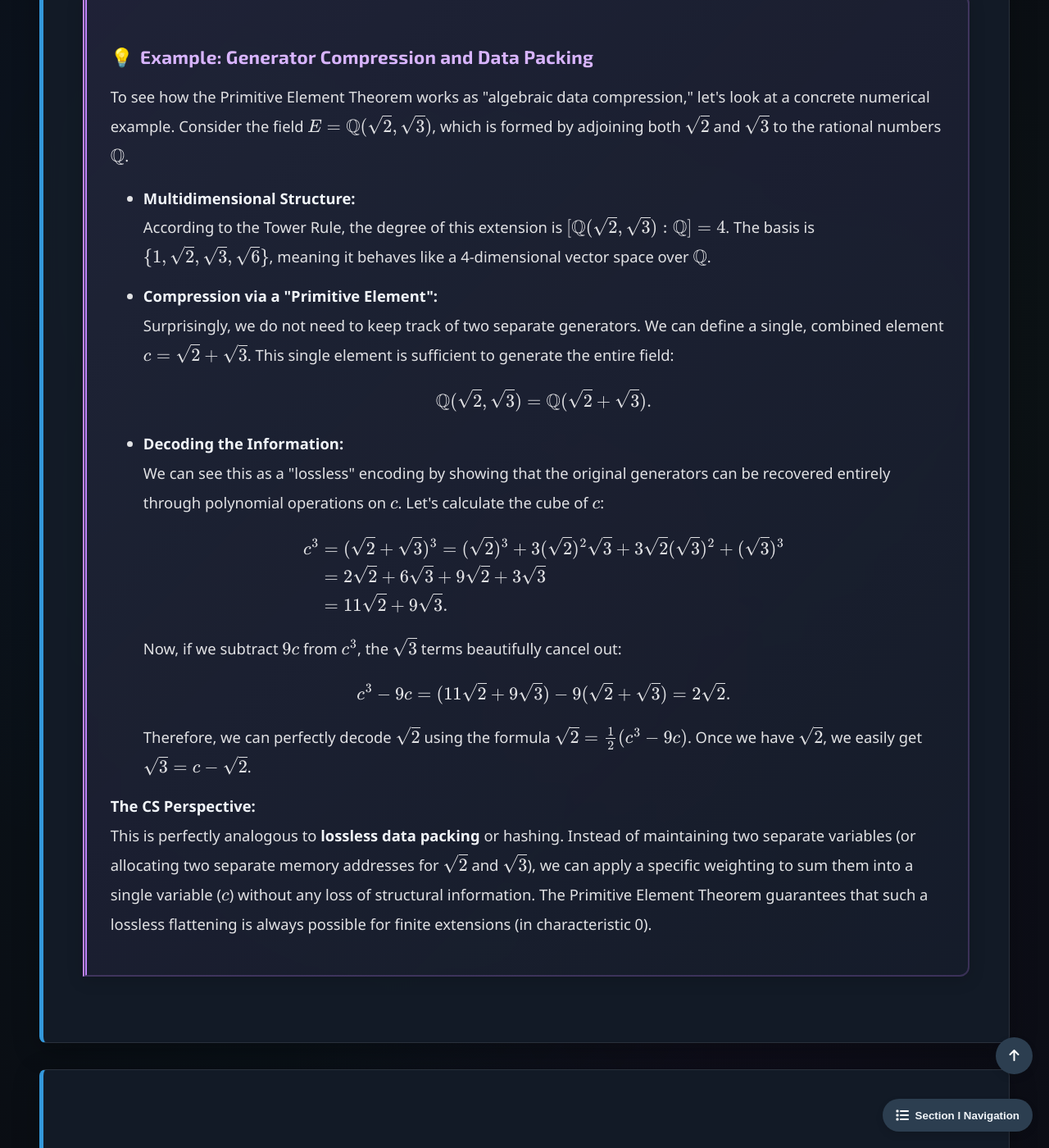
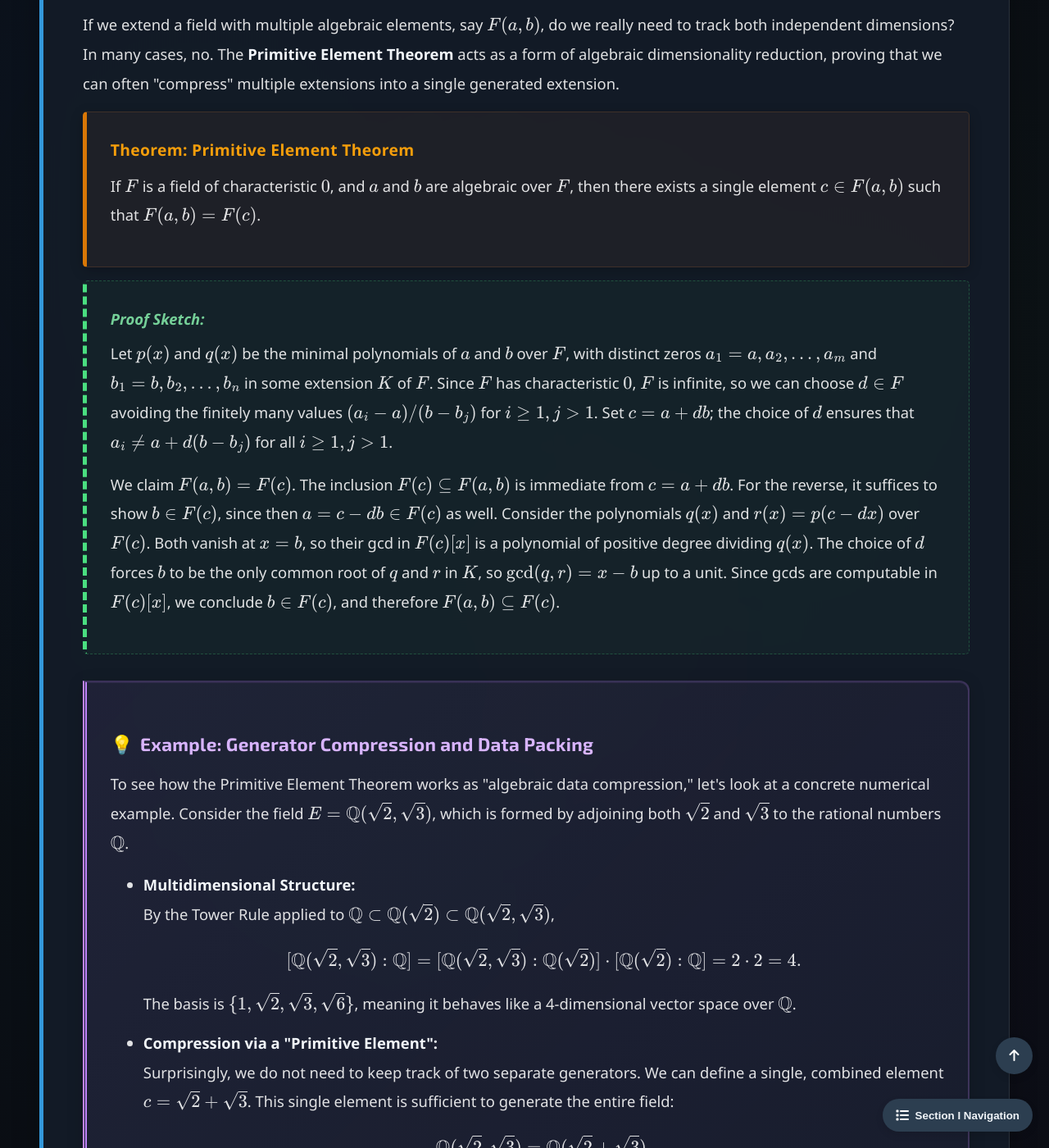
Before and after one commit to Yusukey01/yusukey01.github.io, a Jekyll site: the page built from Mathematics/Linear_algebra/algebraic_extension.html, in a window 1280 px wide and 1400 px high, scrolled down 6940 px. Shown: the whole window at 82% size. Built offline with Jekyll 4.4.1, drawn with Linux system fonts in a browser that asks for light colours; some of the changed text lies outside the part shown.

Commit message:
updated linalg-25 and reflik.

```diff
--- a/Mathematics/Linear_algebra/algebraic_extension.html
+++ b/Mathematics/Linear_algebra/algebraic_extension.html
@@ -172,13 +172,10 @@ uses_python: false
                     <p>
                         If \(E\) is a finite extension of the field \(F\), then \(E\) is an algebraic extension of \(F\).
                     </p>
-                    <p>
-                        Note that the converse of this theorem is not true.
-                    </p>
                 </div>
 
                 <p>
-                    Imagine, if the vector space dimension is \(n\), then any sequence of \(n+1\) elements must be linearly dependent.
+                    Intuitively: if the vector space dimension is \(n\), then any sequence of \(n+1\) elements must be linearly dependent.
                     For any element \(a \in E\), the \(n+1\) powers \(\{1, a, a^2, \dots, a^n\}\) must have some linear dependence relation
                     \(c_0 + c_1a + \dots + c_na^n = 0\). This equation is exactly a polynomial over \(F\) that \(a\) satisfies, proving \(a\) is algebraic.
                 </p>
@@ -203,6 +200,18 @@ uses_python: false
                         \]
                         Therefore, by definition, \(a\) is algebraic over \(F\). Since this applies to any \(a \in E\), the
                         entire extension \(E\) is algebraic.
+                    </p>
+                </div>
+
+                <div class="insight-box">
+                    <h3>Remark: The Converse Fails</h3>
+                    <p>
+                        The converse is false: an algebraic extension need not be finite.
+                        The standard counterexample is the field of all algebraic numbers \(\overline{\mathbb{Q}}\),
+                        consisting of every \(\alpha \in \mathbb{C}\) algebraic over \(\mathbb{Q}\). It is
+                        algebraic over \(\mathbb{Q}\) by construction, yet \([\overline{\mathbb{Q}} : \mathbb{Q}] = \infty\) —
+                        the elements \(\sqrt[n]{2}\) for \(n = 1, 2, 3, \ldots\) generate subfields of degrees
+                        \(1, 2, 3, \ldots\), so no finite \(\mathbb{Q}\)-basis can exist.
                     </p>
                 </div>
 
@@ -240,9 +249,9 @@ uses_python: false
                     <p>
                         First, let \(a \in K\). Then there are elements \(b_1, b_2, \ldots, b_n \in E\) such that
                         \[
-                        a = b_1 x_1 + b_2 x_2 + \cdots + b_n x_n.
+                        a = b_1 x_1 + b_2 x_2 + \cdots + b_n x_n
                         \]
-                        and for each \(i = 1, 2, \ldots, n\), there are elements \(c_{i1}, c_{i2}, \ldots, c_{im} \in F\)
+                        and, for each \(i = 1, 2, \ldots, n\), there are elements \(c_{i1}, c_{i2}, \ldots, c_{im} \in F\)
                         such that
                         \[
                         b_i = c_{i1} y_{1} + c_{i2} y_2 + \cdots + c_{im} y_{m}.
@@ -275,7 +284,10 @@ uses_python: false
                     </p>
 
                     <p>
-                        Since \(YX\) is a basis for \(K\) over \(F\) containing exactly \(mn\) distinct elements, we conclude that
+                        The \(mn\) products \(y_j x_i\) are pairwise distinct: if \(y_{j_1} x_{i_1} = y_{j_2} x_{i_2}\)
+                        with \((j_1, i_1) \neq (j_2, i_2)\), the difference would give a nontrivial linear dependence
+                        among the elements of \(YX\), contradicting the independence just proved. Therefore \(YX\) is a
+                        basis for \(K\) over \(F\) of cardinality \(mn\), and we conclude
                         \[
                         [K:F] = mn = [K:E][E:F].
                         \]
@@ -297,6 +309,28 @@ uses_python: false
                     </p>
                 </div>
 
+                <div class="proof">
+                    <span class="proof-title">Proof Sketch:</span>
+                    <p>
+                        Let \(p(x)\) and \(q(x)\) be the minimal polynomials of \(a\) and \(b\) over \(F\),
+                        with distinct zeros \(a_1 = a, a_2, \ldots, a_m\) and \(b_1 = b, b_2, \ldots, b_n\)
+                        in some extension \(K\) of \(F\). Since \(F\) has characteristic \(0\), \(F\) is infinite,
+                        so we can choose \(d \in F\) avoiding the finitely many values
+                        \((a_i - a)/(b - b_j)\) for \(i \geq 1, j > 1\). Set \(c = a + db\); the choice of \(d\)
+                        ensures that \(a_i \neq a + d(b - b_j)\) for all \(i \geq 1, j > 1\).
+                    </p>
+                    <p>
+                        We claim \(F(a, b) = F(c)\). The inclusion \(F(c) \subseteq F(a, b)\) is immediate from
+                        \(c = a + db\). For the reverse, it suffices to show \(b \in F(c)\), since then
+                        \(a = c - db \in F(c)\) as well. Consider the polynomials \(q(x)\) and
+                        \(r(x) = p(c - dx)\) over \(F(c)\). Both vanish at \(x = b\), so their gcd in
+                        \(F(c)[x]\) is a polynomial of positive degree dividing \(q(x)\). The choice of \(d\)
+                        forces \(b\) to be the only common root of \(q\) and \(r\) in \(K\), so
+                        \(\gcd(q, r) = x - b\) up to a unit. Since gcds are computable in \(F(c)[x]\),
+                        we conclude \(b \in F(c)\), and therefore \(F(a, b) \subseteq F(c)\).
+                    </p>
+                </div>
+
                 <div class="insight-box">
                     <h3>Example: Generator Compression and Data Packing</h3>
                     <p>
@@ -308,8 +342,11 @@ uses_python: false
                     <ul style="padding-left: 40px;">
                         <li>
                             <strong>Multidimensional Structure:</strong><br>
-                            According to the Tower Rule, the degree of this extension is
-                            \([\mathbb{Q}(\sqrt{2}, \sqrt{3}) : \mathbb{Q}] = 4\). The basis is \(\{1, \sqrt{2}, \sqrt{3}, \sqrt{6}\}\), meaning
+                            By the Tower Rule applied to \(\mathbb{Q} \subset \mathbb{Q}(\sqrt{2}) \subset \mathbb{Q}(\sqrt{2}, \sqrt{3})\),
+                            \[
+                            [\mathbb{Q}(\sqrt{2}, \sqrt{3}) : \mathbb{Q}] = [\mathbb{Q}(\sqrt{2}, \sqrt{3}) : \mathbb{Q}(\sqrt{2})] \cdot [\mathbb{Q}(\sqrt{2}) : \mathbb{Q}] = 2 \cdot 2 = 4.
+                            \]
+                            The basis is \(\{1, \sqrt{2}, \sqrt{3}, \sqrt{6}\}\), meaning
                             it behaves like a 4-dimensional vector space over \(\mathbb{Q}\).
                         </li>
 
@@ -343,7 +380,7 @@ uses_python: false
                     </ul>
                     <p>
                         <strong>The CS Perspective:</strong><br>
-                        This is perfectly analogous to <strong>lossless data packing</strong> or hashing. Instead of maintaining two separate
+                        This is perfectly analogous to <strong>lossless data packing</strong>. Instead of maintaining two separate
                         variables (or allocating two separate memory addresses for \(\sqrt{2}\) and \(\sqrt{3}\)), we can apply a specific
                         weighting to sum them into a single variable (\(c\)) without any loss of structural information. The Primitive Element
                         Theorem guarantees that such a lossless flattening is always possible for finite extensions (in characteristic 0).
@@ -385,8 +422,13 @@ uses_python: false
                     </p>
 
                     <p>
-                        Since \(b\) is algebraic over \(F\), the simple extension \(F(b)\) has a finite degree over \(F\). Also, since \(a\) is
-                        algebraic over \(F\), it is certainly algebraic over \(F(b)\). Thus, the extension \(F(a,b)\) over \(F(b)\) is also finite.
+                        Since \(b\) is algebraic over \(F\), the simple extension \(F(b)\) has finite degree over \(F\):
+                        by the <a href="#T-characterization_extensions" class="ref-link"><strong>Characterization of Extensions</strong></a> and the
+                        <a href="extension_field.html#T-simple_extension_structure" class="ref-link"><strong>structure theorem for \(F(b)\)</strong></a>,
+                        \([F(b) : F]\) equals the degree of the minimal polynomial of \(b\).
+                        Since \(a\) is algebraic over \(F\), it satisfies the same nonzero polynomial when viewed over the larger field \(F(b)\),
+                        so \(a\) is algebraic over \(F(b)\) as well. Applying the same argument to the simple extension \(F(b)(a) = F(a, b)\),
+                        we see that \([F(a, b) : F(b)]\) is finite.
                     </p>
 
                     <p>
@@ -413,10 +455,37 @@ uses_python: false
                     </p>
                 </div>
 
+                <div class="proof">
+                    <span class="proof-title">Proof:</span>
+                    <p>
+                        Let \(\alpha \in K\). Since \(K\) is algebraic over \(E\), \(\alpha\) satisfies a nonzero polynomial
+                        \(f(x) = e_n x^n + e_{n-1} x^{n-1} + \cdots + e_0\) with coefficients \(e_0, e_1, \ldots, e_n \in E\).
+                        Consider the intermediate field
+                        \[
+                        E_0 = F(e_0, e_1, \ldots, e_n).
+                        \]
+                        Each \(e_i\) is algebraic over \(F\) (because \(E\) is algebraic over \(F\)). Adjoining the \(e_i\) one at a time and applying
+                        the previous theorem at each step, the chain
+                        \[
+                        F \subset F(e_0) \subset F(e_0, e_1) \subset \cdots \subset F(e_0, e_1, \ldots, e_n) = E_0
+                        \]
+                        consists of finite extensions; hence \([E_0 : F]\) is finite by the <a href="#T-tower_rule" class="ref-link"><strong>Tower Rule</strong></a>.
+                    </p>
+                    <p>
+                        Now \(\alpha\) is algebraic over \(E_0\), since \(f(x)\) lies in \(E_0[x]\) by construction; hence
+                        \([E_0(\alpha) : E_0]\) is also finite. Applying the Tower Rule,
+                        \[
+                        [E_0(\alpha) : F] = [E_0(\alpha) : E_0] \cdot [E_0 : F] < \infty.
+                        \]
+                        Since \(\alpha \in E_0(\alpha)\) and \([E_0(\alpha) : F]\) is finite, <a href="#T-finite_implies_algebraic" class="ref-link"><strong>Finite Implies Algebraic</strong></a>
+                        yields that \(\alpha\) is algebraic over \(F\). As \(\alpha \in K\) was arbitrary, \(K\) is algebraic over \(F\).
+                    </p>
+                </div>
+
                 <p>
-                    These theorems prove that the "algebraic universe" is closed. We can stack finite extensions on top of each other safely without
+                    These theorems prove that the "algebraic universe" is closed. We can stack algebraic extensions on top of each other safely without
                     accidentally falling into infinite-dimensional (transcendental) chaos. With this secure, discrete foundation of dimensions and
-                    extensions established, we are now ready to transition to continuous geometry, starting with the discrete symmetries of polygons
+                    extensions established, we are now ready to transition to continuous geometry, starting with the <a href="dihedral_group.html">discrete symmetries of polygons</a>
                     and evolving into the continuous Lie Groups of 3D space: \(SO(3)\) and \(SE(3)\).
                 </p>
 
--- a/Mathematics/Linear_algebra/cyclic_groups.html
+++ b/Mathematics/Linear_algebra/cyclic_groups.html
@@ -429,7 +429,7 @@ uses_python: false
                 </div>
 
                 <div class="theorem" id="T-gcd_distributive">
-                    <span class="theorem-title">Remark (Distributive Property of gcd)</span>
+                    <span class="theorem-title">Theorem: Distributive Property of gcd</span>
                     For any positive integers \(a, b, c\),
                     \[
                     \gcd(ab, ac) = a \cdot \gcd(b, c).
@@ -563,7 +563,7 @@ uses_python: false
                 </div>
 
                 <div class="theorem" id="T-Sn_is_group">
-                    <span class="theorem-title">Remark (\(S_n\) is a group):</span>
+                    <span class="theorem-title">Theorem: \(S_n\) is a group</span>
                     The set \(S_n\) forms a group under function composition. Closure holds because the composition
                     of two bijections is a bijection; associativity holds because function composition is always
                     associative; the identity permutation \(\epsilon\) (with \(\epsilon(i) = i\) for all \(i\)) acts
@@ -576,7 +576,7 @@ uses_python: false
                 </p>
 
                 <div class="theorem" id="D-cycle_notation">
-                    <span class="theorem-title">Cycle Notation:</span>
+                    <span class="theorem-title">Definition: Cycle Notation</span>
                     Let \(i_1, i_2, \ldots, i_k\) be distinct elements of \(\{1, 2, \ldots, n\}\) with \(k \geq 2\).
                     The permutation \(\alpha\) that maps \(i_1 \to i_2 \to \cdots \to i_k \to i_1\), and leaves all
                     other elements fixed, is written as the <strong>\(\mathbf{k}\)-cycle</strong>
--- a/Mathematics/Linear_algebra/group_classification.html
+++ b/Mathematics/Linear_algebra/group_classification.html
@@ -624,7 +624,7 @@ uses_python: false
                 </div>
 
                 <div class="theorem" id="D-internal_direct_product_nfold">
-                    <span class="theorem-title">Remark (Generalization to \(n\) Subgroups):</span>
+                    <span class="theorem-title">Definition: Internal Direct Product (\(n\)-fold extension)</span>
                     For \(n \geq 2\) normal subgroups, the definition extends as follows. Let
                     \(H_1, H_2, \ldots, H_n\) be normal subgroups of \(G\). We say \(G\) is the
                     <strong>internal direct product</strong> of \(H_1, H_2, \ldots, H_n\), written
@@ -1276,7 +1276,7 @@ uses_python: false
                         We first record two properties of this construction.
                     </p>
                     <div class="theorem" id="T-properties_Lp">
-                        <span class="theorem-title">Remark (Properties of \(L^p\))</span>
+                        <span class="theorem-title">Theorem: Properties of \(L^p\)</span>
                         Let \(L\) be a finite Abelian group and \(p\) a prime. Then:
                         <ol style="padding-left: 40px;">
                             <li>\(L^p\) is a subgroup of \(L\).</li>
```
Also changed, not shown: other parts of Mathematics/Linear_algebra/algebraic_extension.html (+1 -1 lines), data/previews.json.
